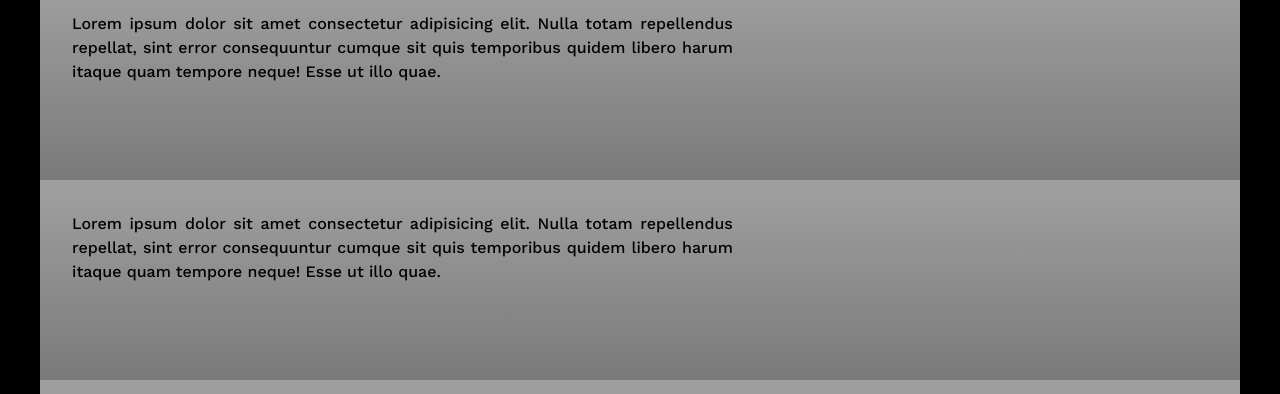
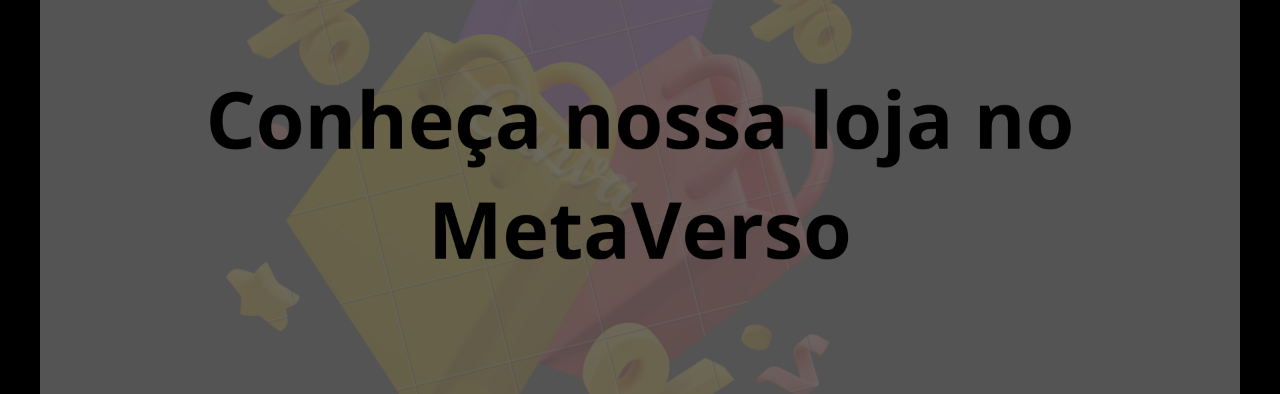
Before and after one commit to JP4A80/Realidade_Virtual_2023-2, a plain HTML site: page Atividade_avaliativa/Atividade_3/index_teste.html in a window 1280 px wide. Shown: the part 1390-1784 px from the top of the page. Drawn offline with nearby package versions, Linux system fonts and the light colour scheme.

Commit message:
Atividade 3
Finalização do projeto.

```diff
--- a/Atividade_avaliativa/Atividade_3/index_teste.html
+++ b/Atividade_avaliativa/Atividade_3/index_teste.html
@@ -4,7 +4,7 @@
         <meta charset="UTF-8" />
         <meta http-equiv="X-UA-Compatible" content="IE=edge" />
         <meta name="viewport" content="width=device-width, initial-scale=1" />
-        <title>Responsive Design</title>
+        <title>Atividade Avaliativa 3</title>
         <link rel="stylesheet" href="https://fonts.googleapis.com/css?family=Roboto"/>
         <link rel="stylesheet" href="https://raw.githubusercontent.com/daneden/animate.css/master/animate.css"/>
         <script type="module" src="https://unpkg.com/@google/model-viewer/dist/model-viewer.min.js"></script>
@@ -154,6 +154,12 @@
                 ></model-viewer>
         </div>
 
+        <div class="section conteudo2">
+            <a href="https://framevr.io/aula-vr-13-10" target="_blank">
+                <img src="assets/imagens/Outle (5).png"  width="100%">
+            </a>
+        </div>
+
         <footer class="section rodape">
             Mais informações | Missão da Empressas | valores | Suporte | Redes &nbsp;
             <img src="./assets/icons/facebook.svg" alt="Facebook" height="25px" width="25px"/>
--- a/Atividade_avaliativa/Atividade_3/style.css
+++ b/Atividade_avaliativa/Atividade_3/style.css
@@ -236,3 +236,9 @@ h2
     color: #000000;
     margin-left: 10px;
 }
+
+.conteudo2 {
+    align-items: center;
+    justify-content: center;
+
+}
```
Also changed, not shown: Atividade_avaliativa/Atividade_3/assets/imagens/Outle (5).png (added).
